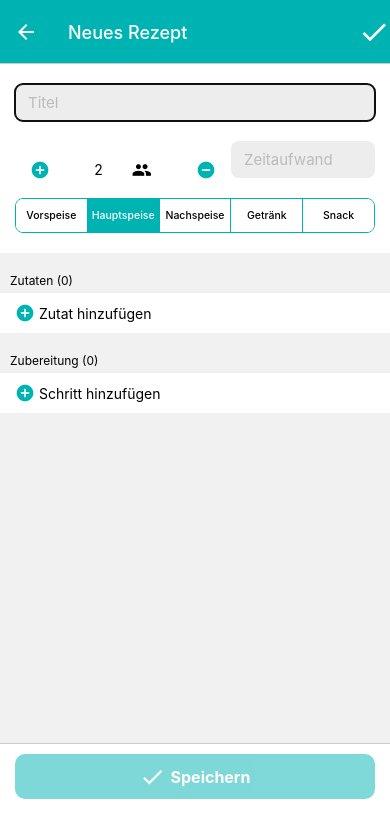
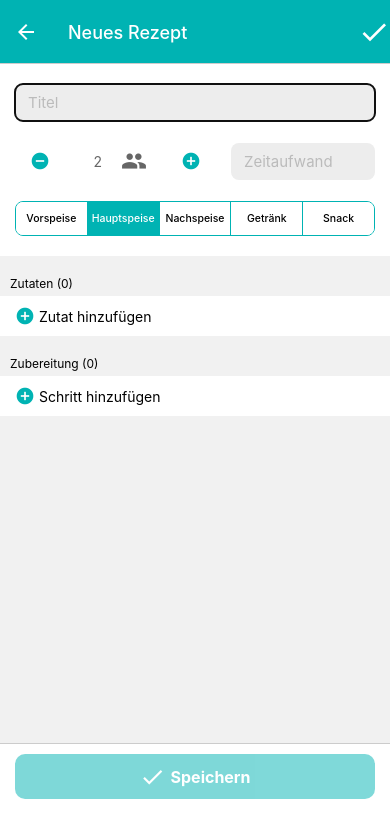
Before and after one commit to marrywal/hungryList, a React Native app: screen /ModalNewRecipe in a window 390 px wide. Shown: the top 838 px of the page. Built offline with nearby package versions, Linux system fonts and the light colour scheme; what expo-linking would draw is missing.

Commit message:
add function for person count

```diff
--- a/src/screens/ModalNewRecipe.tsx
+++ b/src/screens/ModalNewRecipe.tsx
@@ -14,6 +14,7 @@ export default function ModalNewRecipe() {
   const [selectedIndex, setSelectedIndex] = useState(1);
   const [allIngredients, setAllIngedients] = useState<_Ingredients[]>([]);
   const [allPrepSteps, setAllPrepSteps] = useState<_PrepSteps[]>([]);
+  const [personCount, setPersonCount] = useState<number>(2);
   const [newRecipe, setNewRecipe] = useState<_Recipe>({
     title: '',
     duration: '',
@@ -53,6 +54,11 @@ export default function ModalNewRecipe() {
       marginHorizontal: 10,
       marginBottom: 5,
       marginTop: 20
+    },
+    secondaryText: {
+      color: Colors[scheme].secondaryText,
+      width: 18,
+      textAlign: 'right'
     },
     separator: {
       height: 1,
@@ -191,6 +197,17 @@ export default function ModalNewRecipe() {
     setAllPrepSteps(preps);
   };
 
+  const countPersonUp = () => {
+    setPersonCount(personCount + 1);
+  }
+
+  const countPersonDown = () => {
+    if (personCount === 1) {
+      return;
+    }
+    setPersonCount(personCount - 1);
+  }
+
   return (<>
     <ScrollView>
       <KeyboardAvoidingView
@@ -215,22 +232,9 @@ export default function ModalNewRecipe() {
               // onSubmitEditing={() => refDuration.current?.focus()}
               />
               <View style={styles.inputBox2}>
-                <View style={{...styles.input60, ...styles.inputBox2}}>
+                <View style={{ ...styles.input60, ...styles.inputBox2, marginBottom: 20 }}>
                   <Pressable
-                    onPress={addNewIngredient}
-                    style={({ pressed }) => ({
-                      backgroundColor: pressed
-                        ? Colors[scheme].tintBackground
-                        : Colors[scheme].background
-                    })}>
-                    <View style={styles.itemButton}>
-                      <MaterialIcons name='add-circle' size={20} color={Colors[scheme].tint} />
-                    </View>
-                  </Pressable>
-                  <Text>2</Text>
-                  <MaterialIcons name='people' size={20} color={Colors[scheme].text} />
-                  <Pressable
-                    onPress={addNewIngredient}
+                    onPress={countPersonDown}
                     style={({ pressed }) => ({
                       backgroundColor: pressed
                         ? Colors[scheme].tintBackground
@@ -238,6 +242,20 @@ export default function ModalNewRecipe() {
                     })}>
                     <View style={styles.itemButton}>
                       <MaterialIcons name='remove-circle' size={20} color={Colors[scheme].tint} />
+                    </View>
+                  </Pressable>
+                  <Text style={styles.secondaryText}>{personCount}</Text>
+                  <MaterialIcons name='people' size={26} color={Colors[scheme].secondaryText} />
+                  <Pressable
+                    onPress={countPersonUp}
+                    style={({ pressed }) => ({
+                      marginRight: 15,
+                      backgroundColor: pressed
+                        ? Colors[scheme].tintBackground
+                        : Colors[scheme].background
+                    })}>
+                    <View style={styles.itemButton}>
+                      <MaterialIcons name='add-circle' size={20} color={Colors[scheme].tint} />
                     </View>
                   </Pressable>
                 </View>
--- a/src/screens/Recipes.tsx
+++ b/src/screens/Recipes.tsx
@@ -74,7 +74,6 @@ export default function Recipes({ navigation }: RootTabScreenProps<'Recipes'>) {
   const scheme = useColorScheme();
 
   useEffect(() => {
-    console.log('reload')
     // FAKE DATA
     AsyncStorage.setItem('@recipeList', JSON.stringify(DATA));
     // FAKE DATA
@@ -158,7 +157,7 @@ export default function Recipes({ navigation }: RootTabScreenProps<'Recipes'>) {
             />
             <View>
               <Text style={styles.title}>{itemTitle}</Text>
-              <Text style={styles.subtitle}>25min | leicht</Text>
+              <Text style={styles.subtitle}>25min</Text>
             </View>
           </View>
           <MaterialIcons
```
